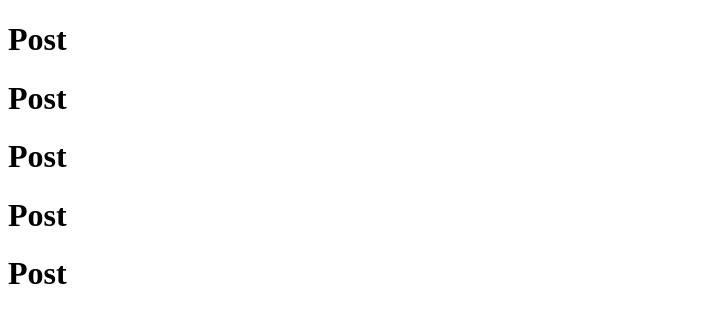
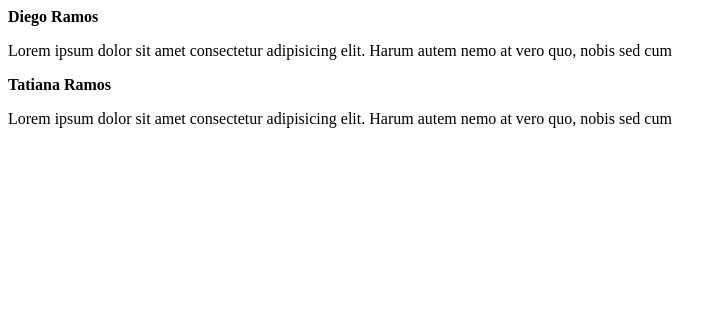
Before and after one commit to DiegoRamos-b/ignite-react-js, a React (Vite) app in the folder fundamentos do react/: page / in a window 1280 px wide. Shown: the top 322 px of the page, without its empty margins (0-727 px from the left). Built offline with nearby package versions, Linux system fonts and the light colour scheme.

Commit message:
[ignite] [reactjs] [fundamentos do react] [iniciando com react]  fim da aula 'propriedades'

```diff
--- a/fundamentos do react/src/App.jsx
+++ b/fundamentos do react/src/App.jsx
@@ -3,12 +3,15 @@ import { Post } from "./Post";
 
 export function App() {
   return (
-    <>
-      <Post />
-      <Post />
-      <Post />
-      <Post />
-      <Post />
-    </>
+    <div>
+      <Post
+        content="Lorem ipsum dolor sit amet consectetur adipisicing elit. Harum autem nemo at vero quo, nobis sed cum"
+        author="Diego Ramos"
+      />
+      <Post
+        content="Lorem ipsum dolor sit amet consectetur adipisicing elit. Harum autem nemo at vero quo, nobis sed cum"
+        author="Tatiana Ramos"
+      />
+    </div>
   );
 }
--- a/fundamentos do react/src/Post.jsx
+++ b/fundamentos do react/src/Post.jsx
@@ -1,5 +1,10 @@
 import React from "react";
 
-export function Post() {
-  return <h1>Post</h1>;
+export function Post({ content, author }) {
+  return (
+    <div>
+      <strong>{author}</strong>
+      <p>{content}</p>
+    </div>
+  );
 }
```
